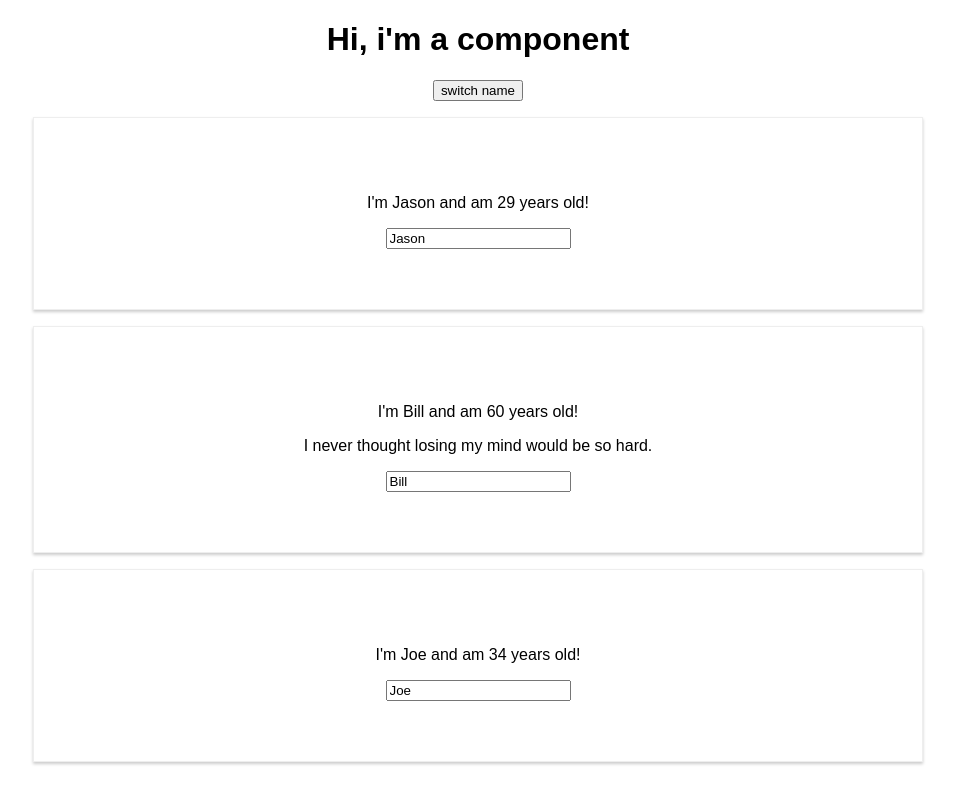
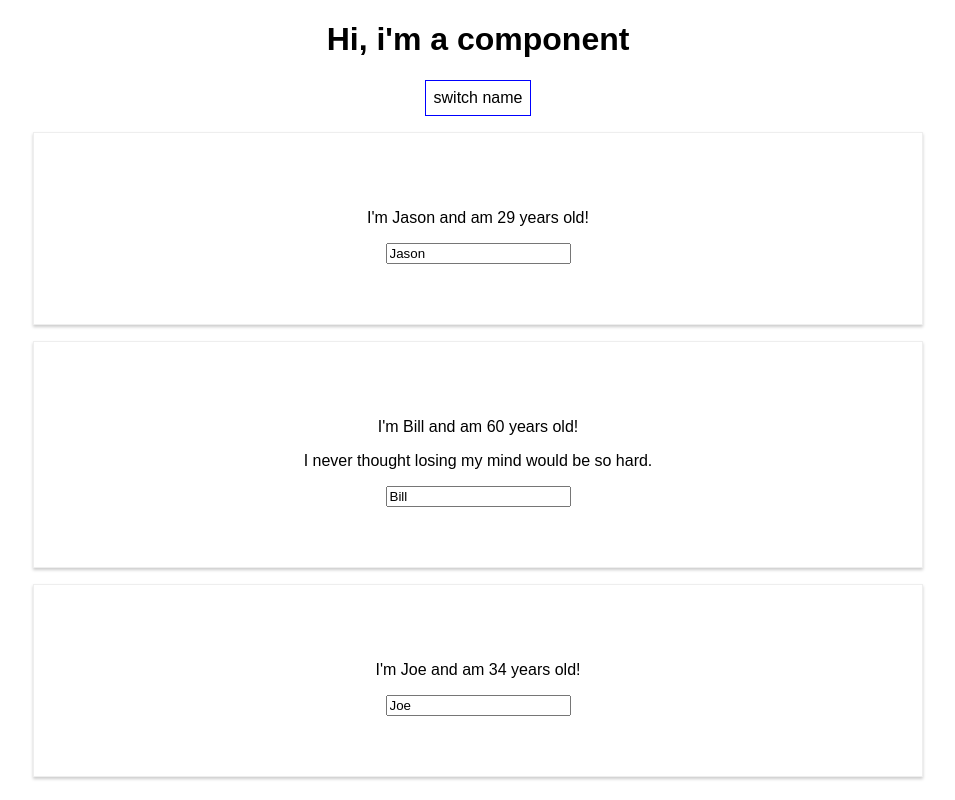
Before and after one commit to schmitty890/the-complete-guide-section-3, a React (Create React App) app: page / in a window 1280 px wide. Shown: the whole page, without its empty margins (162-1117 px from the left). Built offline with nearby package versions, Linux system fonts and the light colour scheme.

Commit message:
adding inline styles

```diff
--- a/src/App.js
+++ b/src/App.js
@@ -45,10 +45,19 @@
   }
 
   render() {
+    const style = {
+      backgroundColor: 'white',
+      font: 'inherit',
+      border: '1px solid blue',
+      padding: '8px'
+    };
+
     return (
       <div className="App">
         <h1>Hi, i'm a component</h1>
-        <button onClick={this.switchNameHandler.bind(this, 'JASON')}>switch name</button>
+        <button
+          style={style}
+          onClick={this.switchNameHandler.bind(this, 'JASON')}>switch name</button>
         <Person
           click={this.switchNameHandler.bind(this, 'jason!')}
           name={this.state.persons[0].name}
```
